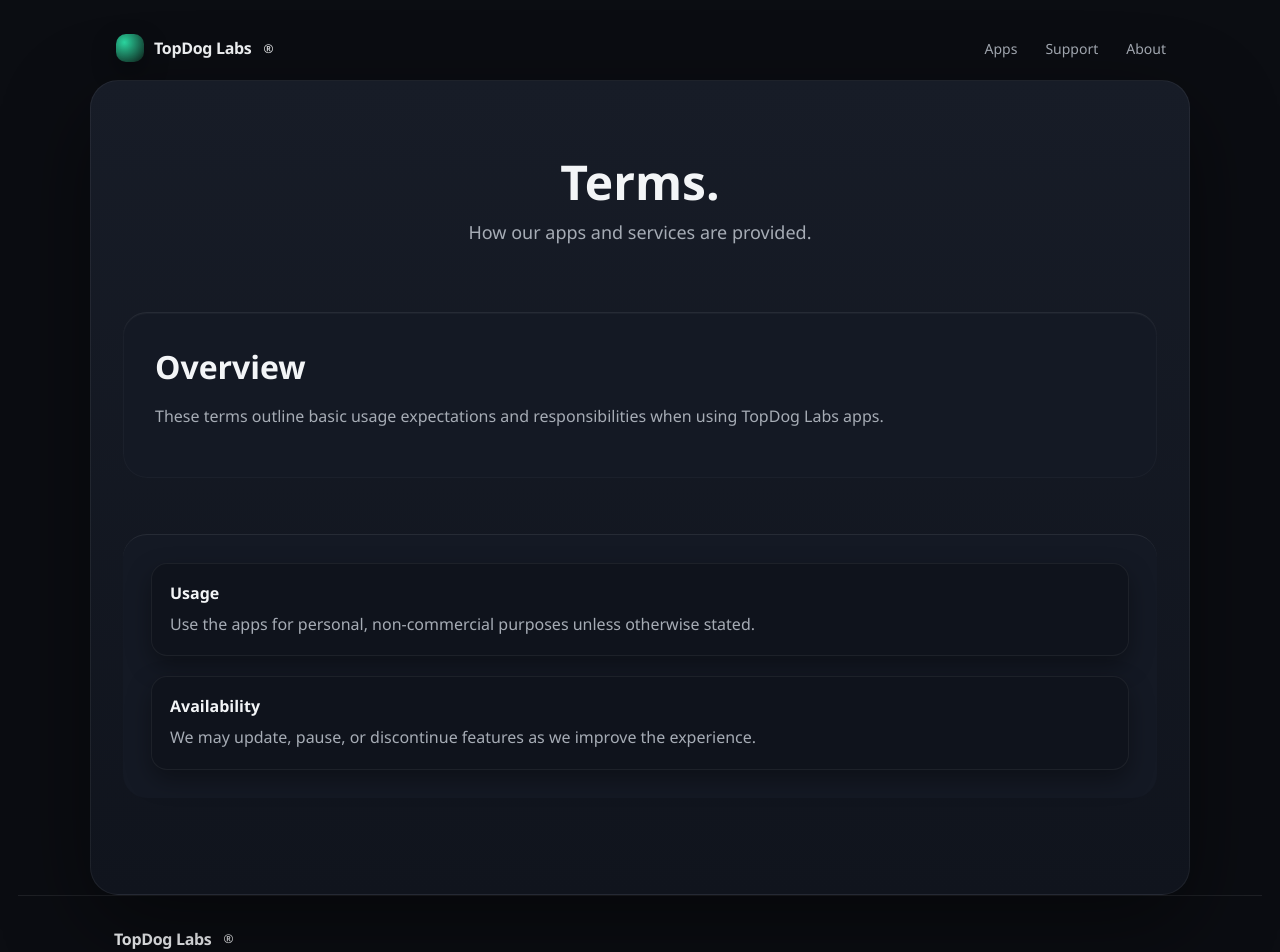
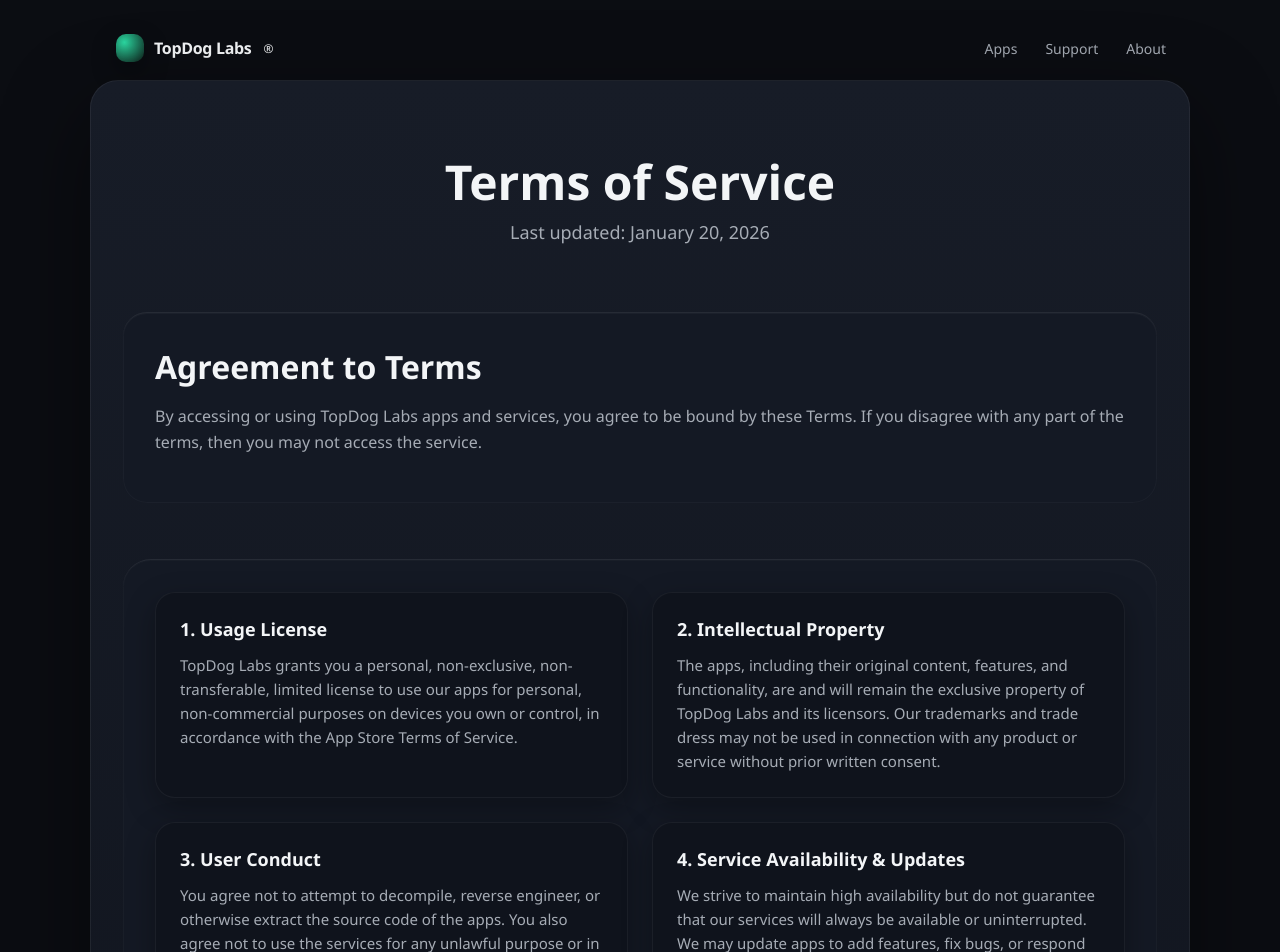
Before and after one commit to topdoglabs/website, a React (Vite) app: page /terms in a window 1280 px wide. Shown: the top 952 px of the page. Built offline with nearby package versions, Linux system fonts and the light colour scheme.

Commit message:
Signed-off-by: Matt Bruce <mbrucedogs@gmail.com>

```diff
--- a/public/apps.json
+++ b/public/apps.json
@@ -1,6 +1,7 @@
 [
   {
     "slug": "blackjack",
+    "comingSoon": false,
     "name": "Blackjack by TopDog",
     "tagline": "Master strategy, count cards, and play like a pro — no real money at stake.",
     "date": "January 19, 2026",
@@ -59,6 +60,7 @@
   },
   {
     "slug": "baccarat",
+    "comingSoon": true,
     "name": "Baccarat by TopDog",
     "tagline": "Authentic Punto Banco with side bets & road maps.",
     "date": "January 19, 2026",
@@ -117,6 +119,7 @@
   },
   {
     "slug": "selfiecam",
+    "comingSoon": true,
     "name": "Selfie Cam by TopDog",
     "tagline": "Professional selfies with customizable ring light overlay.",
     "date": "January 19, 2026",
@@ -171,6 +174,7 @@
   },
   {
     "slug": "businesscard",
+    "comingSoon": true,
     "name": "BusinessCard by TopDog",
     "tagline": "Create, share, and track digital business cards with QR codes.",
     "date": "January 19, 2026",
--- a/public/site.json
+++ b/public/site.json
@@ -196,47 +196,95 @@
       "sections": [
         {
           "title": "Where can I get support?",
-          "body": "Email info@topdoglabs.com and include the app name, device, and iOS version."
+          "body": "Email us anytime at info@topdoglabs.com. Please include the app name, your device model, and the iOS version you are running for faster assistance."
         },
         {
-          "title": "How do I report a bug?",
-          "body": "Send steps to reproduce and screenshots if possible. We review all reports."
+          "title": "Which iOS versions are supported?",
+          "body": "Most TopDog Labs apps require iOS 17.0 or later to take advantage of the latest SwiftUI and Swift 6 features. Check the individual app's page for specific requirements."
         },
         {
-          "title": "Do you offer refunds?",
-          "body": "All purchases are handled through the App Store. Please request refunds via Apple."
+          "title": "Do the apps work on iPad or Mac?",
+          "body": "Yes! While designed for iPhone, many of our apps are 'Universal' and run natively on iPad. Some are also available as 'Designed for iPad' apps on Apple Silicon-based Mac computers."
+        },
+        {
+          "title": "How is my data handled?",
+          "body": "Privacy is a core pillar of TopDog Labs. We do not use third-party analytics or tracking. Most apps use iCloud (via Apple's CloudKit) to sync your data privately and securely between your own devices."
+        },
+        {
+          "title": "Are purchases shareable?",
+          "body": "Yes, we support Apple's Family Sharing for all premium unlocks and one-time purchases. Subscriptions (if applicable) are also shareable according to Apple's policies."
+        },
+        {
+          "title": "How can I suggest a new feature?",
+          "body": "We love hearing from users! Send your ideas and feedback to info@topdoglabs.com. Many of our best features started as user requests."
+        },
+        {
+          "title": "How often are the apps updated?",
+          "body": "We ship updates regularly to fix bugs, improve performance, and add new features. We also ensure our apps are updated promptly for every major new iOS release."
         }
       ]
     },
     "terms": {
-      "title": "Terms.",
-      "subtitle": "How our apps and services are provided.",
-      "summaryTitle": "Overview",
-      "summaryBody": "These terms outline basic usage expectations and responsibilities when using TopDog Labs apps.",
+      "title": "Terms of Service",
+      "subtitle": "Last updated: January 20, 2026",
+      "summaryTitle": "Agreement to Terms",
+      "summaryBody": "By accessing or using TopDog Labs apps and services, you agree to be bound by these Terms. If you disagree with any part of the terms, then you may not access the service.",
       "sections": [
         {
-          "title": "Usage",
-          "body": "Use the apps for personal, non-commercial purposes unless otherwise stated."
+          "title": "1. Usage License",
+          "body": "TopDog Labs grants you a personal, non-exclusive, non-transferable, limited license to use our apps for personal, non-commercial purposes on devices you own or control, in accordance with the App Store Terms of Service."
         },
         {
-          "title": "Availability",
-          "body": "We may update, pause, or discontinue features as we improve the experience."
+          "title": "2. Intellectual Property",
+          "body": "The apps, including their original content, features, and functionality, are and will remain the exclusive property of TopDog Labs and its licensors. Our trademarks and trade dress may not be used in connection with any product or service without prior written consent."
+        },
+        {
+          "title": "3. User Conduct",
+          "body": "You agree not to attempt to decompile, reverse engineer, or otherwise extract the source code of the apps. You also agree not to use the services for any unlawful purpose or in any way that could damage, disable, or impair the service."
+        },
+        {
+          "title": "4. Service Availability & Updates",
+          "body": "We strive to maintain high availability but do not guarantee that our services will always be available or uninterrupted. We may update apps to add features, fix bugs, or respond to security needs. These updates may be required to continue using the services."
+        },
+        {
+          "title": "5. Limitation of Liability",
+          "body": "In no event shall TopDog Labs be liable for any indirect, incidental, special, consequential, or punitive damages, including without limitation, loss of profits, data, use, goodwill, or other intangible losses, resulting from your access to or use of the service."
+        },
+        {
+          "title": "6. Changes to Terms",
+          "body": "We reserve the right to modify these terms at any time. We will provide notice of any significant changes by posting the new terms on this page. Your continued use of the apps after changes constitute acceptance of the new terms."
+        },
+        {
+          "title": "7. Contact",
+          "body": "If you have any questions about these Terms, please contact us at info@topdoglabs.com."
         }
       ]
     },
     "cookies": {
-      "title": "Cookies.",
-      "subtitle": "How we handle cookies on TopDog Labs sites.",
-      "summaryTitle": "Current usage",
-      "summaryBody": "TopDog Labs does not use tracking cookies on this brochure site. If that changes, we will update this page.",
+      "title": "Cookie Policy",
+      "subtitle": "Transparency regarding our usage of cookies.",
+      "summaryTitle": "Our Approach to Privacy",
+      "summaryBody": "At TopDog Labs, we believe in minimal data collection. This brochure website is designed to be as private as possible.",
       "sections": [
         {
-          "title": "Analytics",
-          "body": "We do not currently collect analytics cookies on this site."
+          "title": "What are cookies?",
+          "body": "Cookies are small text files that are placed on your device by websites that you visit. They are widely used to make websites work, or work more efficiently, as well as to provide information to the owners of the site."
         },
         {
-          "title": "Control",
-          "body": "You can manage cookies via your browser settings at any time."
+          "title": "Our Usage",
+          "body": "TopDog Labs does not use persistent tracking cookies, advertising cookies, or third-party analytics cookies on this website. We respect your privacy and aim for a cookie-free experience."
+        },
+        {
+          "title": "Essential Cookies",
+          "body": "If we use any cookies, they are strictly necessary for the technical operation of the site (e.g., to remember your preference for dark mode). These do not track your behavior across other websites."
+        },
+        {
+          "title": "Third-Party Services",
+          "body": "While our apps may use iCloud (CloudKit) for syncing your data, this brochure website is self-contained and does not load third-party trackers or scripts from social media networks or advertising platforms."
+        },
+        {
+          "title": "How to Control Cookies",
+          "body": "You can control and/or delete cookies as you wish — for details, see aboutcookies.org. You can delete all cookies that are already on your computer and you can set most browsers to prevent them from being placed."
         }
       ]
     },
--- a/src/pages/apps.jsx
+++ b/src/pages/apps.jsx
@@ -63,7 +63,31 @@ export const AppsPage = () => {
         ) : error ? (
           <p className="status">{ui.errorApps}</p>
         ) : (
-          apps.map((app) => (
+          apps.map((app) =>
+            app.comingSoon ? (
+              <div key={app.slug} className="app-card coming-soon">
+                <div className="app-thumb" aria-hidden="true">
+                  {app.icon ? (
+                    <img
+                      className="app-icon"
+                      src={app.icon}
+                      alt={`${app.name} app icon`}
+                      loading="lazy"
+                    />
+                  ) : (
+                    <div className="app-icon placeholder" aria-hidden="true"></div>
+                  )}
+                  <span className="coming-soon-badge">Coming<br />Soon</span>
+                </div>
+                <div className="app-meta">
+                  <div>
+                    <h4>{app.name}</h4>
+                    <span>{app.category}</span>
+                  </div>
+                  <p>{app.tagline}</p>
+                </div>
+              </div>
+            ) : (
               <Link key={app.slug} className="app-card" to={`/apps/${app.slug}`}>
                 <div className="app-thumb" aria-hidden="true">
                   {app.icon ? (
@@ -85,7 +109,8 @@ export const AppsPage = () => {
                   <p>{app.summary}</p>
                 </div>
               </Link>
-          ))
+            )
+          )
         )}
       </section>
     </Layout>
--- a/src/styles.css
+++ b/src/styles.css
@@ -473,6 +473,37 @@ a {
   background: var(--accent-soft);
 }
 
+.app-card.coming-soon {
+  cursor: default;
+  opacity: 0.7;
+}
+
+.app-card.coming-soon:hover {
+  transform: none;
+}
+
+.app-card.coming-soon .app-thumb {
+  position: relative;
+  overflow: hidden;
+}
+
+.coming-soon-badge {
+  position: absolute;
+  top: 24px;
+  left: -44px;
+  background: var(--accent);
+  color: #0c1512;
+  font-size: 9px;
+  font-weight: 700;
+  text-transform: uppercase;
+  letter-spacing: 0.04em;
+  padding: 6px 48px 6px 64px;
+  transform: rotate(-45deg);
+  box-shadow: 0 2px 8px rgba(0, 0, 0, 0.3);
+  text-align: center;
+  line-height: 1.3;
+}
+
 .app-meta h4 {
   margin: 0 0 4px;
   font-size: 16px;
@@ -936,31 +967,46 @@ a {
 
 .page-sections {
   display: grid;
-  gap: 20px;
+  grid-template-columns: repeat(auto-fit, minmax(320px, 1fr));
+  gap: 24px;
   border-top: 1px solid var(--line);
-  padding-top: 24px;
+  padding-top: 32px;
   background: var(--surface);
-  border-radius: 24px;
-  padding: 28px;
+  border-radius: 28px;
+  padding: 32px;
+  box-shadow: inset 0 0 0 1px rgba(255, 255, 255, 0.02);
 }
 
 .page-section {
   background: var(--panel);
-  border-radius: 16px;
-  padding: 18px;
-  border: 1px solid rgba(255, 255, 255, 0.06);
-  box-shadow: 0 10px 24px rgba(0, 0, 0, 0.35);
+  border-radius: 20px;
+  padding: 24px;
+  border: 1px solid rgba(255, 255, 255, 0.05);
+  box-shadow: 0 10px 30px rgba(0, 0, 0, 0.3);
+  transition: transform 0.3s cubic-bezier(0.34, 1.56, 0.64, 1), box-shadow 0.3s ease;
+  display: flex;
+  flex-direction: column;
+  gap: 12px;
+}
+
+.page-section:hover {
+  transform: translateY(-6px);
+  box-shadow: 0 15px 45px rgba(0, 0, 0, 0.5);
+  border-color: rgba(70, 209, 161, 0.2);
 }
 
 .page-section h3 {
-  margin: 0 0 8px;
-  font-size: 16px;
+  margin: 0;
+  font-size: 18px;
+  color: var(--ink);
+  font-family: var(--font-serif);
 }
 
 .page-section p {
   margin: 0;
   color: var(--muted);
   line-height: 1.6;
+  font-size: 15px;
 }
 
 .page-closing {
```
Lines whose indentation alone changed are shown as unchanged.
